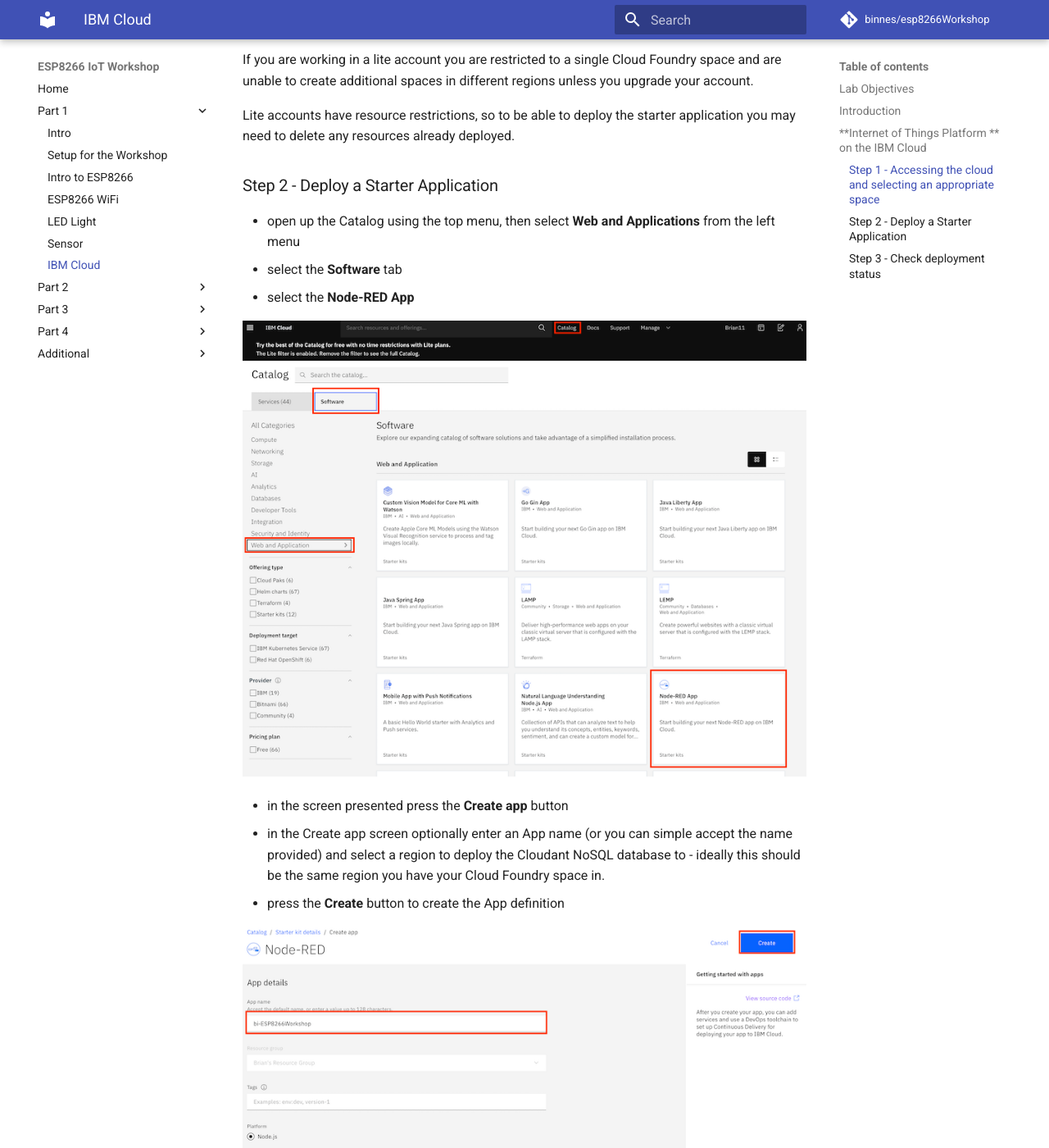
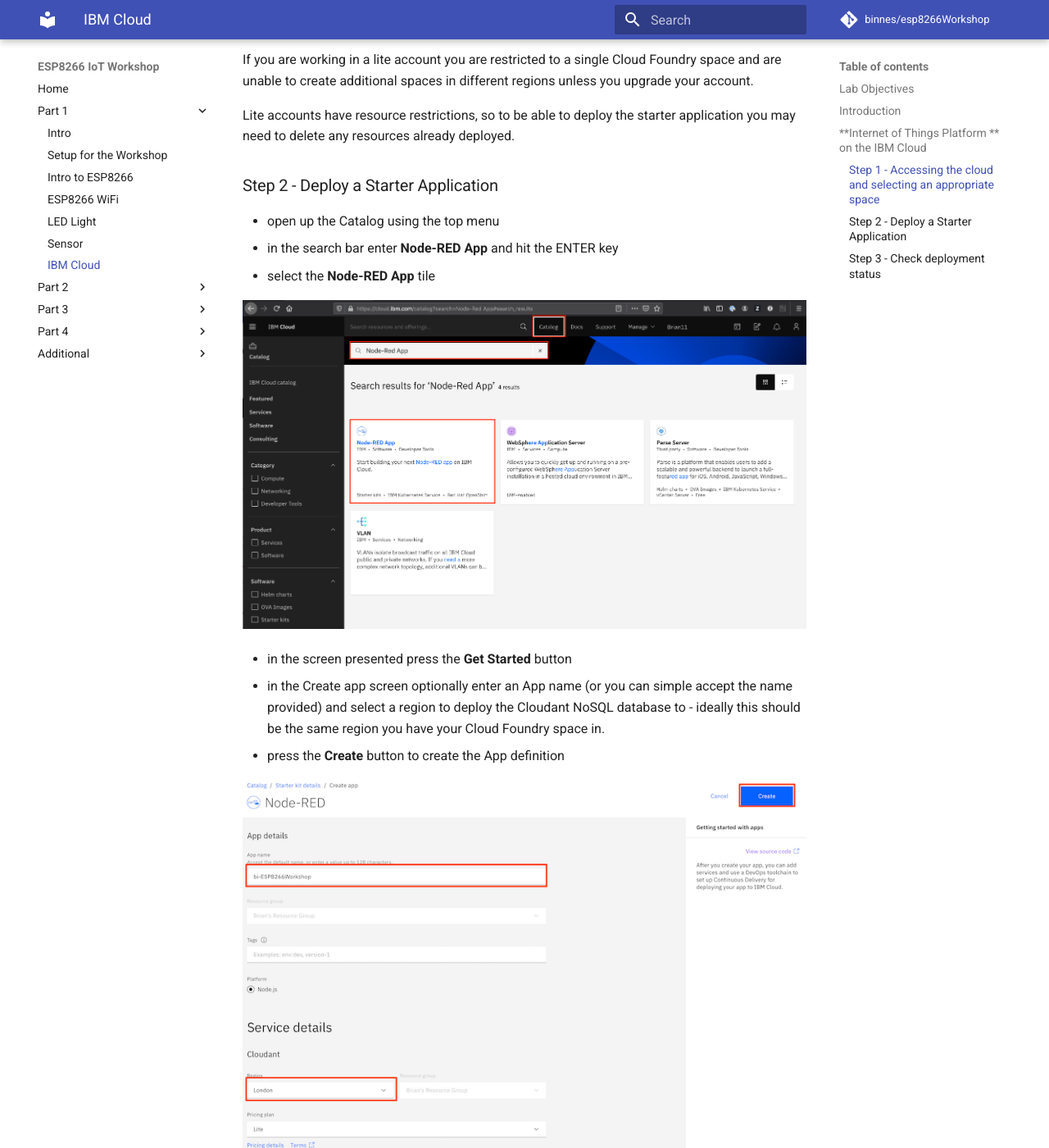
Before and after one commit to binnes/esp8266Workshop, an MkDocs documentation site: the page built from docs/part1/IOTCLOUD.md, in a window 1280 px wide and 1400 px high, scrolled down 1054 px. Shown: the whole window at 82% size. Built offline with MkDocs 1.6.1 and Material for MkDocs 9.7.7, drawn with Linux system fonts in a browser that asks for light colours; comment, search, counter and statistics services are not loaded.

Commit message:
cloud screen changes

```diff
--- a/docs/part1/IOTCLOUD.md
+++ b/docs/part1/IOTCLOUD.md
@@ -37,13 +37,13 @@ Lite accounts have resource restrictions, so to be able to deploy the starter ap
 
 ### Step 2 - Deploy a Starter Application
 
-- open up the Catalog using the top menu, then select **Web and Applications** from the left menu
-- select the **Software** tab
-- select the **Node-RED App**
+- open up the Catalog using the top menu
+- in the search bar enter **Node-RED App** and hit the ENTER key
+- select the **Node-RED App** tile
 
 ![Catalog](../images/catalog.png)
 
-- in the screen presented press the **Create app** button
+- in the screen presented press the **Get Started** button
 - in the Create app screen optionally enter an App name (or you can simple accept the name provided) and select a region to deploy the Cloudant NoSQL database to - ideally this should be the same region you have your Cloud Foundry space in.
 - press the **Create** button to create the App definition
 
```
Also changed, not shown: docs/images/catalog.png.
